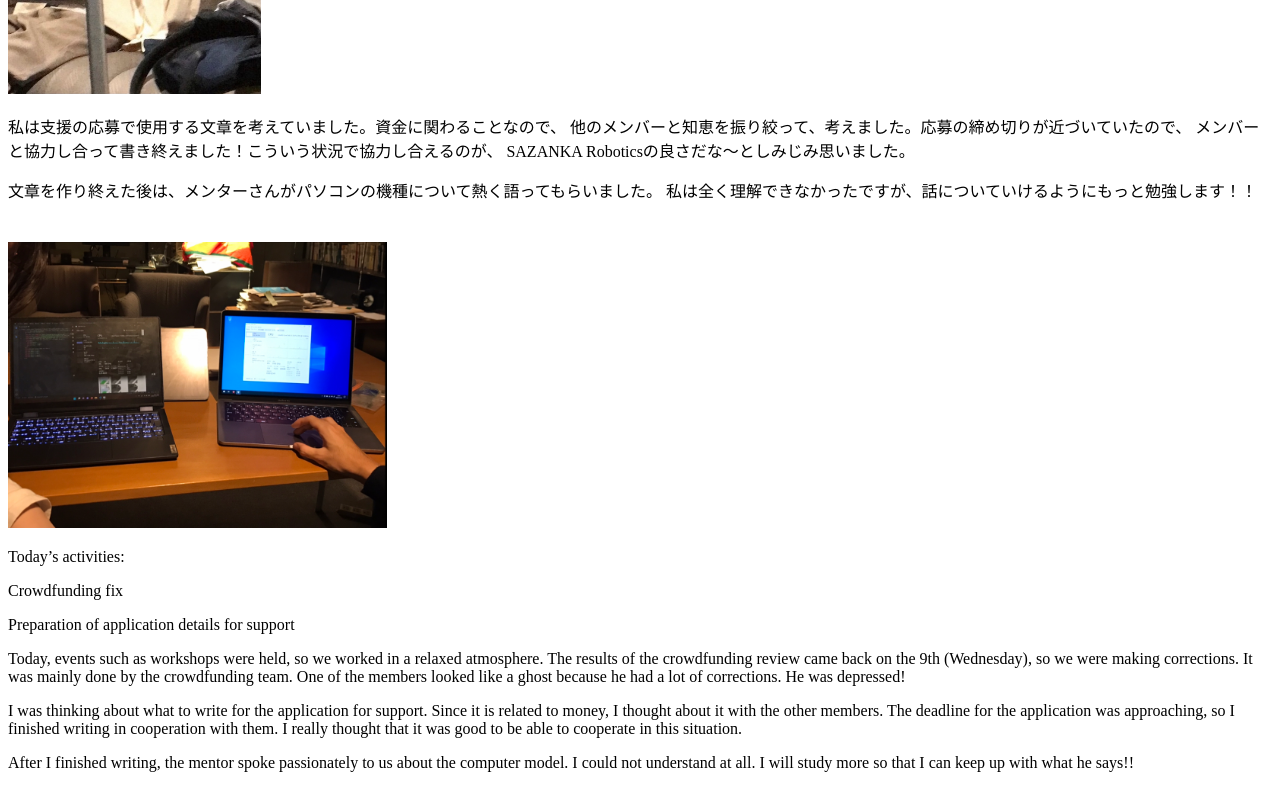
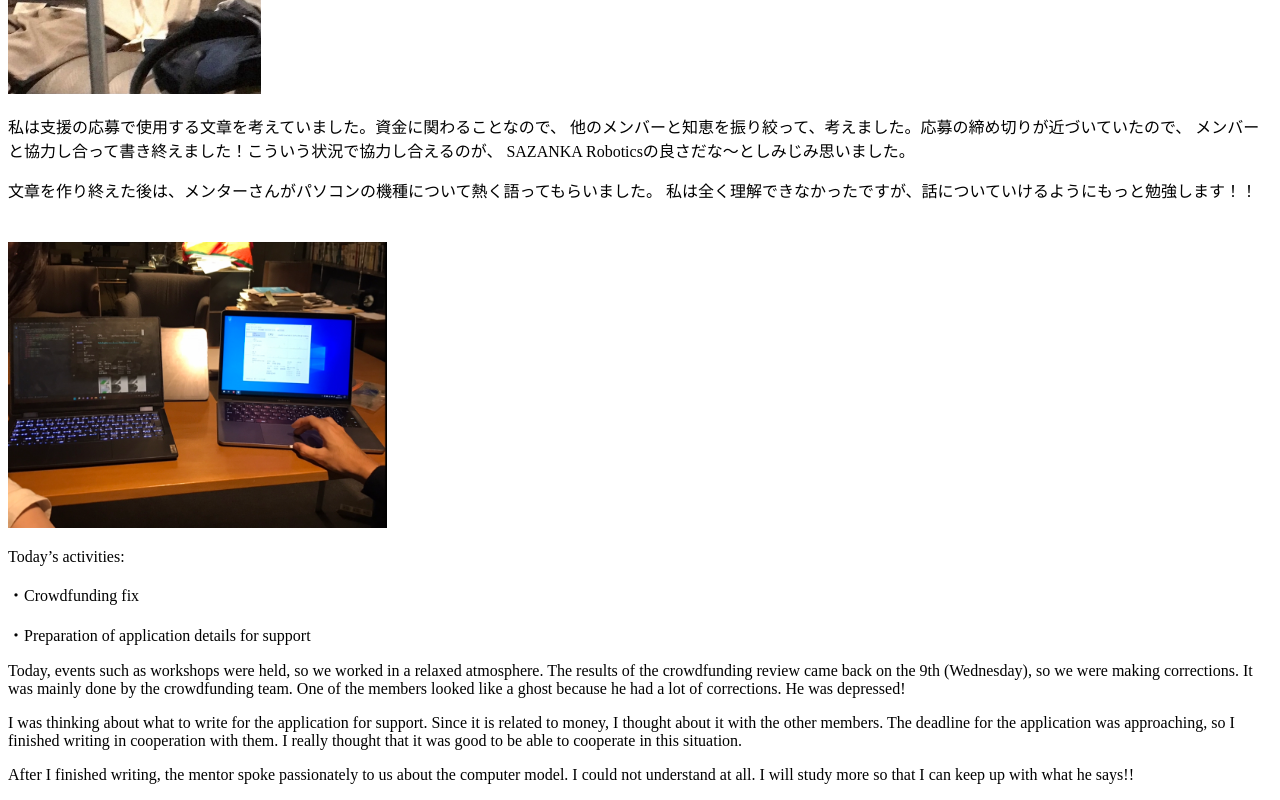
Before and after one commit to 781sazanka/781sazanka.github.io, a plain HTML site: page blog/20221112.html in a window 1280 px wide. Shown: the part 530-1330 px from the top of the page. Drawn offline with Linux system fonts and the light colour scheme.

Commit message:
Update 20221112.html

```diff
--- a/blog/20221112.html
+++ b/blog/20221112.html
@@ -34,25 +34,20 @@
     </p>
     <p></p>
      <p>Today’s activities:</p>
-     <p>Crowdfunding fix</p>
-     <p>Preparation of application details for support</p>
-
+     <p>・Crowdfunding fix</p>
+     <p>・Preparation of application details for support</p>
     <p>Today, events such as workshops were held, so we worked in a relaxed atmosphere.
         The results of the crowdfunding review came back on the 9th (Wednesday), so we were making corrections.
         It was mainly done by the crowdfunding team.
         One of the members looked like a ghost because he had a lot of corrections. He was depressed!
     </p>
-
     <p>I was thinking about what to write for the application for support.
         Since it is related to money, I thought about it with the other members.
         The deadline for the application was approaching, so I finished writing in cooperation with them.
         I really thought that it was good to be able to cooperate in this situation.
     </p>
-
     <p>After I finished writing, the mentor spoke passionately to us about the computer model.
         I could not understand at all. I will study more so that I can keep up with what he says!!
     </p>
-
-
     </body>
 </html>
```
